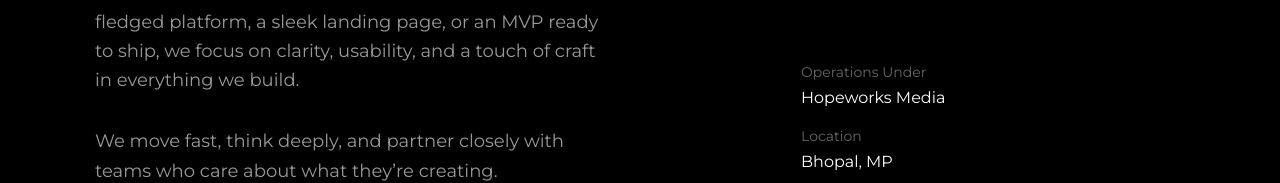
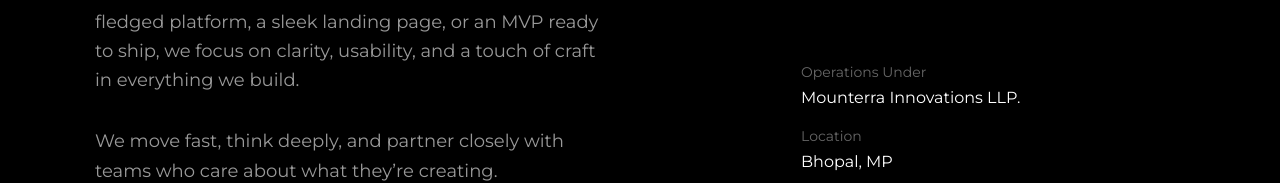
Before and after one commit to gyanraj06/megabytecode_portfolio, a React (Vite) app: page / in a window 1280 px wide. Shown: the part 6657-6840 px from the top of the page. Built offline with nearby package versions, Linux system fonts and the light colour scheme.

Commit message:
company name change

```diff
--- a/src/components/AboutMeSection.tsx
+++ b/src/components/AboutMeSection.tsx
@@ -60,7 +60,7 @@ const AboutMeSection: React.FC = () => {
                   href="mailto:nalaprasaddesigns@gmail.com"
                   className="text-white text-xs sm:text-sm md:text-base font-light hover:text-[#3CDA64] transition-colors"
                 >
-                  Hopeworks Media
+                  Mounterra Innovations LLP.
                 </a>
               </div>
 
```
Also changed, not shown: 2 other files (tests, documents, lock files or other folders).
